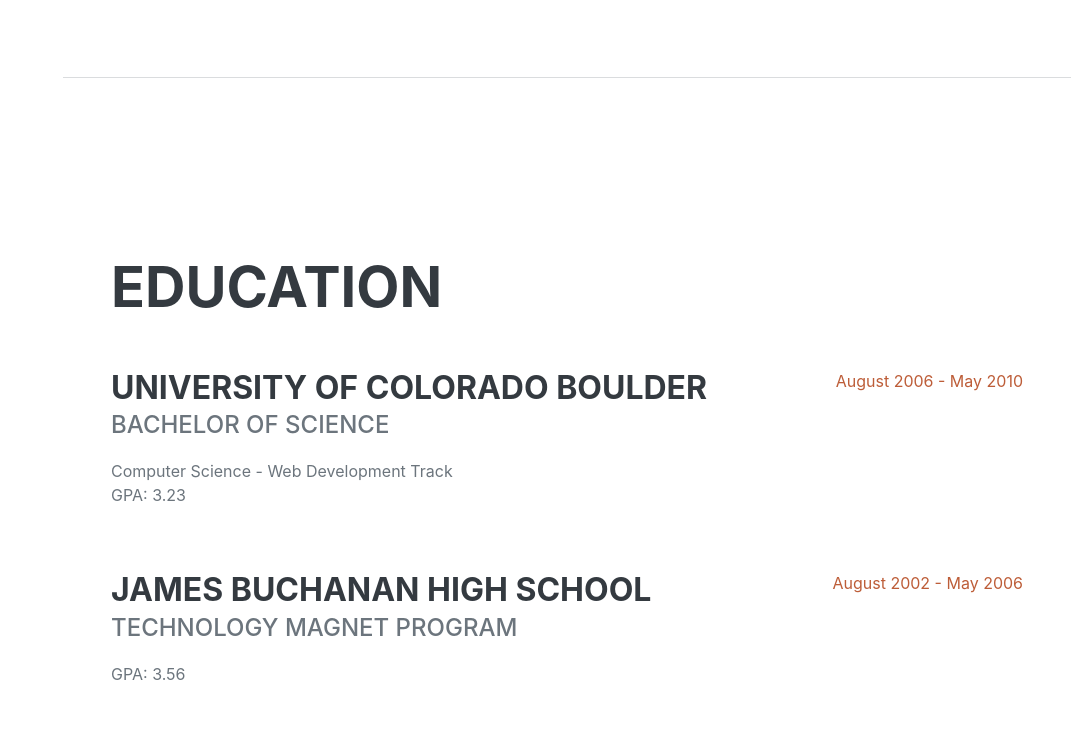
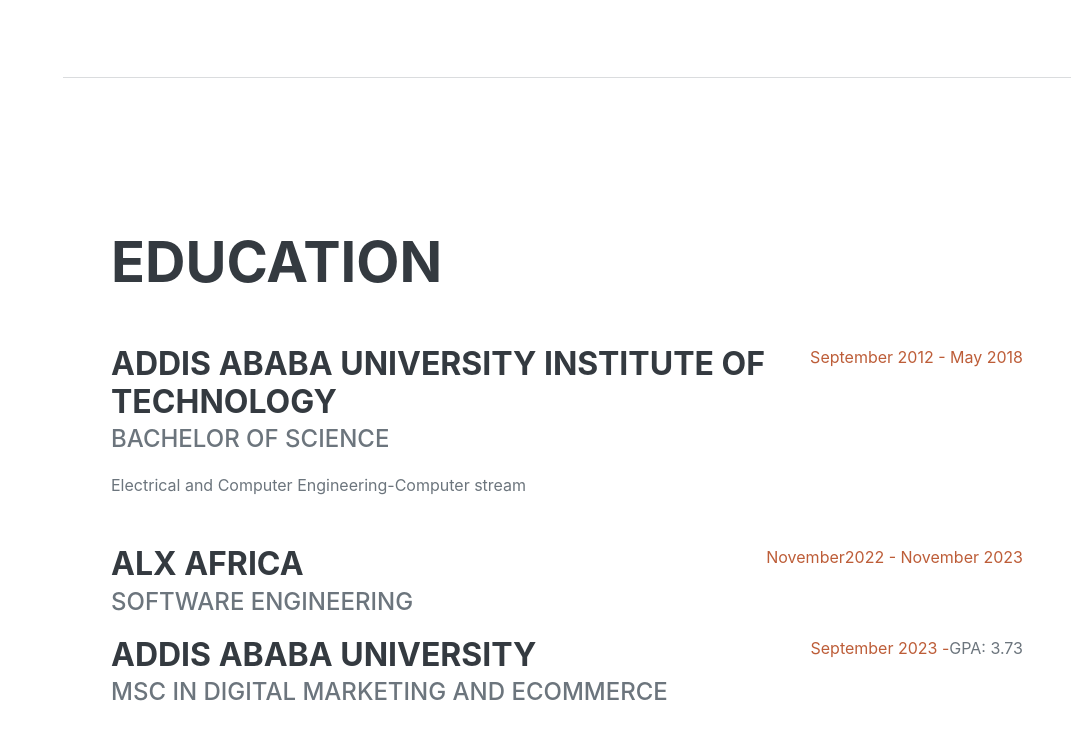
Before and after one commit to tomhiwet/tomhiwet.github.io, a plain HTML site: page index.html in a window 1280 px wide. Shown: the part 1929-2668 px from the top of the page, without its empty margins (209-1280 px from the left). Drawn offline with nearby package versions, Linux system fonts and the light colour scheme; a script that the page names is missing; a web font is replaced by a local one.

Commit message:
Update index.html

```diff
--- a/index.html
+++ b/index.html
@@ -5,7 +5,7 @@
         <meta name="viewport" content="width=device-width, initial-scale=1, shrink-to-fit=no" />
         <meta name="description" content="" />
         <meta name="author" content="" />
-        <title>Resume - Start Bootstrap Theme</title>
+        <title>Resume - Thomas Tesfay</title>
         <link rel="icon" type="image/x-icon" href="assets/img/favicon.ico" />
         <!-- Font Awesome icons (free version)-->
         <script src="https://use.fontawesome.com/releases/v6.3.0/js/all.js" crossorigin="anonymous"></script>
@@ -19,7 +19,7 @@
         <!-- Navigation-->
         <nav class="navbar navbar-expand-lg navbar-dark bg-primary fixed-top" id="sideNav">
             <a class="navbar-brand js-scroll-trigger" href="#page-top">
-                <span class="d-block d-lg-none">Clarence Taylor</span>
+                <span class="d-block d-lg-none">Thomas Tesfay</span>
                 <span class="d-none d-lg-block"><img class="img-fluid img-profile rounded-circle mx-auto mb-2" src="assets/img/profile.jpg" alt="..." /></span>
             </a>
             <button class="navbar-toggler" type="button" data-bs-toggle="collapse" data-bs-target="#navbarResponsive" aria-controls="navbarResponsive" aria-expanded="false" aria-label="Toggle navigation"><span class="navbar-toggler-icon"></span></button>
@@ -40,12 +40,12 @@
             <section class="resume-section" id="about">
                 <div class="resume-section-content">
                     <h1 class="mb-0">
-                        Clarence
-                        <span class="text-primary">Taylor</span>
+                        Thomas
+                        <span class="text-primary">Tesfay</span>
                     </h1>
                     <div class="subheading mb-5">
-                        3542 Berry Street · Cheyenne Wells, CO 80810 · (317) 585-8468 ·
-                        <a href="mailto:name@email.com">name@email.com</a>
+                        Addis Ababa, Ethiopia +251928923982 ·
+                        <a href="mailto:tomhiwet@gmail.com">tomhiwet@gmail.com</a>
                     </div>
                     <p class="lead mb-5">I am experienced in leveraging agile frameworks to provide a robust synopsis for high level overviews. Iterative approaches to corporate strategy foster collaborative thinking to further the overall value proposition.</p>
                     <div class="social-icons">
@@ -102,20 +102,26 @@
                     <h2 class="mb-5">Education</h2>
                     <div class="d-flex flex-column flex-md-row justify-content-between mb-5">
                         <div class="flex-grow-1">
-                            <h3 class="mb-0">University of Colorado Boulder</h3>
+                            <h3 class="mb-0">Addis Ababa University Institute of Technology</h3>
                             <div class="subheading mb-3">Bachelor of Science</div>
-                            <div>Computer Science - Web Development Track</div>
-                            <p>GPA: 3.23</p>
+                            <div>Electrical and Computer Engineering-Computer stream</div>
                         </div>
-                        <div class="flex-shrink-0"><span class="text-primary">August 2006 - May 2010</span></div>
+                        <div class="flex-shrink-0"><span class="text-primary">September 2012 - May 2018</span></div>
                     </div>
                     <div class="d-flex flex-column flex-md-row justify-content-between">
                         <div class="flex-grow-1">
-                            <h3 class="mb-0">James Buchanan High School</h3>
-                            <div class="subheading mb-3">Technology Magnet Program</div>
-                            <p>GPA: 3.56</p>
+                            <h3 class="mb-0">ALX Africa</h3>
+                            <div class="subheading mb-3">Software Engineering</div>
                         </div>
-                        <div class="flex-shrink-0"><span class="text-primary">August 2002 - May 2006</span></div>
+                        <div class="flex-shrink-0"><span class="text-primary">November2022 - November 2023</span></div>
+                    </div>
+                    <div class="d-flex flex-column flex-md-row justify-content-between">
+                        <div class="flex-grow-1">
+                            <h3 class="mb-0">Addis Ababa University</h3>
+                            <div class="subheading mb-3">MSc in Digital Marketing and eCommerce</div>
+                        </div>
+                        <div class="flex-shrink-0"><span class="text-primary">September 2023 - </span></div>
+                        <p>GPA: 3.73 </p>
                     </div>
                 </div>
             </section>
```
